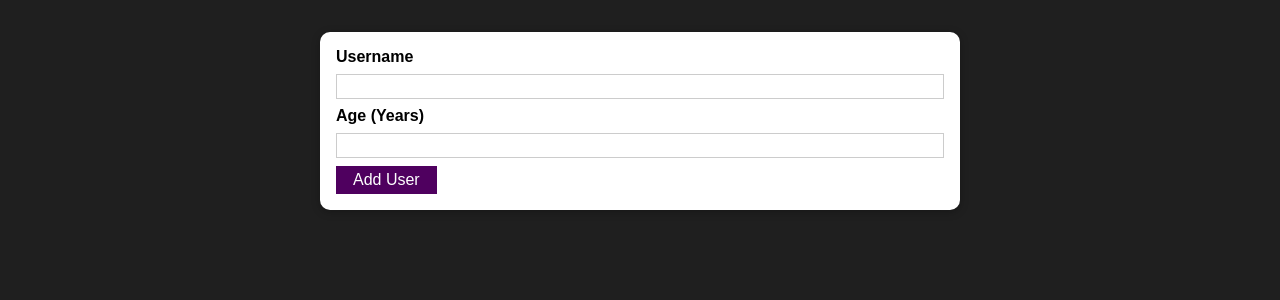
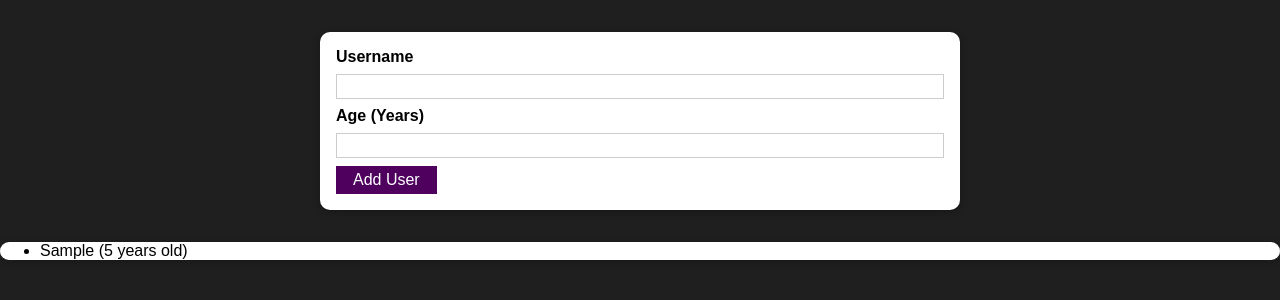
Before and after one commit to leegyuseung/react-example, a React (Create React App) app: page / in a window 1280 px wide. Both pictures are taken after typing "Sample", "5" into the empty fields and a click on the button "Add User". Shown: the top 300 px of the page. Built offline with nearby package versions, Linux system fonts and the light colour scheme.

Commit message:
사용자 목록 관리

```diff
--- a/src/App.js
+++ b/src/App.js
@@ -1,10 +1,23 @@
-import React from "react";
+import React, { useState } from "react";
 import AddUser from "./components/Users/AddUser";
+import UsersList from "./components/Users/UsersList";
 
 function App() {
+  const [usersList, setUsersList] = useState([]);
+
+  const addUserHandler = (uName, uAge) => {
+    setUsersList((prevUserList) => {
+      return [
+        ...prevUserList,
+        { name: uName, age: uAge, id: Math.random().toString() },
+      ];
+    });
+  };
+
   return (
     <div>
-      <AddUser />
+      <AddUser onAddUser={addUserHandler} />
+      <UsersList users={usersList} />
     </div>
   );
 }
--- a/src/components/Users/AddUser.js
+++ b/src/components/Users/AddUser.js
@@ -15,7 +15,7 @@
     if (+enteredAge < 1) {
       return;
     }
-
+    props.onAddUser(enteredUsername, enteredAge);
     setEnteredUsername("");
     setEnteredAge("");
   };
--- /dev/null
+++ b/src/components/Users/UsersList.js
@@ -0,0 +1,19 @@
+import React from "react";
+import Card from "../UI/Card";
+import classes from "./UsersList.module.css";
+
+const UsersList = (props) => {
+  return (
+    <Card className={classes.users}>
+      <ul>
+        {props.users.map((user) => (
+          <li key={user.id}>
+            {user.name} ({user.age} years old)
+          </li>
+        ))}
+      </ul>
+    </Card>
+  );
+};
+
+export default UsersList;
--- /dev/null
+++ b/src/components/Users/UsersList.module.css
@@ -0,0 +1,16 @@
+.users {
+  margin: 2rem auto;
+  width: 90%;
+  max-width: 40rem;
+}
+
+.users ul {
+  list-style: none;
+  padding: 1rem;
+}
+
+.users li {
+  border: 1px solid #ccc;
+  margin: 0.5rem 0;
+  padding: 0.5rem;
+}
```
